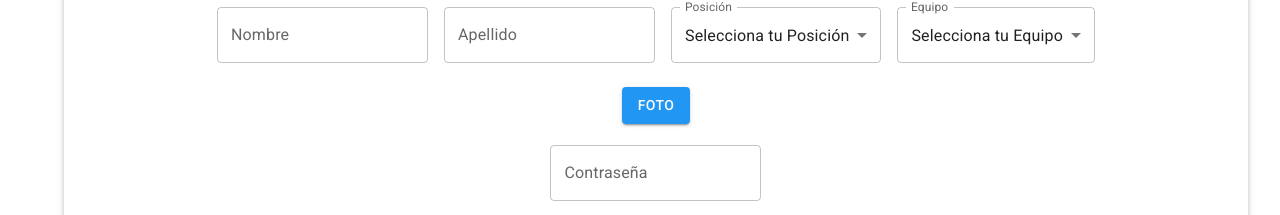
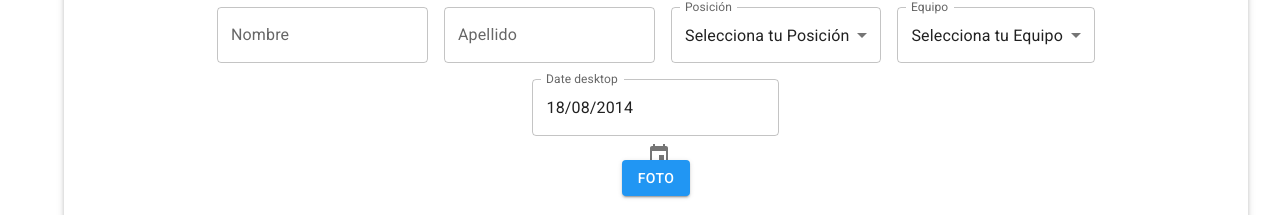
Before and after one commit to gabriel-arroyo/uzsports, a React (Vite) app: page /#/account/register in a window 1280 px wide. Shown: the part 399-614 px from the top of the page. Built offline with nearby package versions, Linux system fonts and the light colour scheme.

Commit message:
calendar

```diff
--- a/package.json
+++ b/package.json
@@ -17,7 +17,9 @@
     "@emotion/styled": "^11.9.3",
     "@mui/icons-material": "^5.8.4",
     "@mui/material": "^5.8.7",
+    "@mui/x-date-pickers": "^5.0.0-beta.0",
     "@react-query-firebase/firestore": "^1.0.0-dev.6",
+    "date-fns": "^2.28.0",
     "firebase": "^9.8.4",
     "react": "^18.0.0",
     "react-dom": "^18.0.0",
--- a/src/main.jsx
+++ b/src/main.jsx
@@ -15,12 +15,15 @@
 import CssBaseline from "@mui/material/CssBaseline ";
 import { theme } from "./styles/theme";
 import { ThemeProvider } from "@mui/material/styles";
+import { AdapterDateFns } from "@mui/x-date-pickers/AdapterDateFns";
+import { LocalizationProvider } from "@mui/x-date-pickers";
 
 const queryClient = new QueryClient();
 
 ReactDOM.createRoot(document.getElementById("root")).render(
   <React.StrictMode>
     <ThemeProvider theme={theme}>
+      <LocalizationProvider dateAdapter={AdapterDateFns}>
         <CssBaseline enableColorScheme />
         <QueryClientProvider client={queryClient}>
           <HashRouter>
@@ -42,6 +45,7 @@
           </HashRouter>
           <ReactQueryDevtools initialIsOpen={false} />
         </QueryClientProvider>
+      </LocalizationProvider>
     </ThemeProvider>
   </React.StrictMode>
 );
--- a/src/pages/register/register.jsx
+++ b/src/pages/register/register.jsx
@@ -7,6 +7,8 @@
 import Field from "../../components/form-fields/field";
 import SelectField from "../../components/form-fields/select-field";
 import FileField from "../../components/form-fields/file-field";
+import { DesktopDatePicker } from "@mui/x-date-pickers/DesktopDatePicker";
+import TextField from "@mui/material/TextField";
 
 const RegisterPlayer = () => {
   const {
@@ -40,6 +42,11 @@
     { value: 5, label: "5" },
   ];
   const teams = ["team 1", "team 2", "team3"];
+  const [value, setValue] = React.useState(new Date("2014-08-18T21:11:54"));
+
+  const handleChange = (newValue) => {
+    setValue(newValue);
+  };
   return (
     <>
       <FormPaper title={"Registro"} handleSubmit={handleSubmit(onSubmit)}>
@@ -79,6 +86,16 @@
             required={true}
             options={teams}
             default={"ND"}
+          />
+        </div>
+        <div>
+          <DesktopDatePicker
+            sx={{ m: 10, "& .MuiFormControl-root": { m: 10, color: "red" } }}
+            label="Date desktop"
+            inputFormat="dd/MM/yyyy"
+            value={value}
+            onChange={handleChange}
+            renderInput={(params) => <TextField {...params} />}
           />
         </div>
         <div>
```
Also changed, not shown: 1 other file (tests, documents, lock files or other folders). Lines whose indentation alone changed are shown as unchanged.
